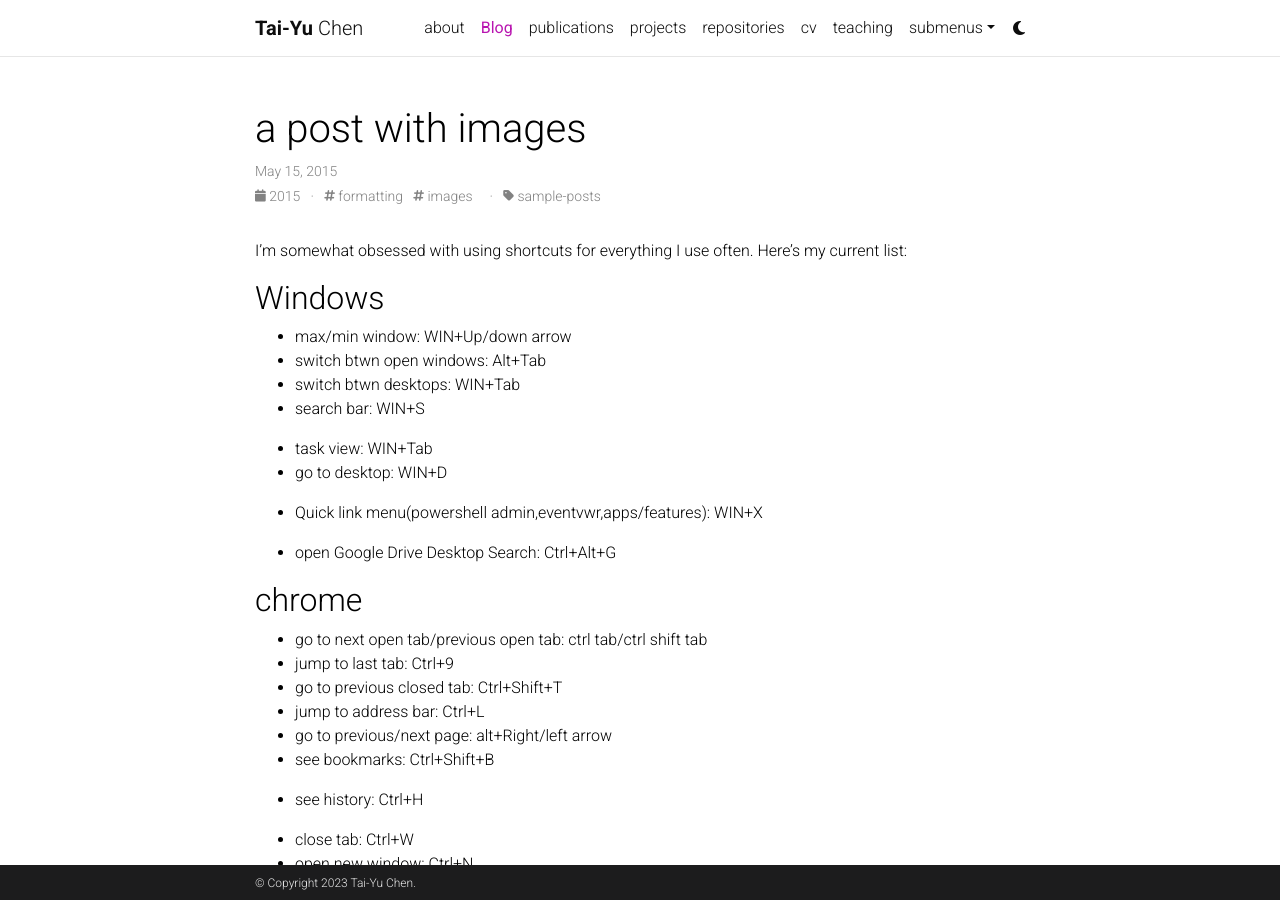
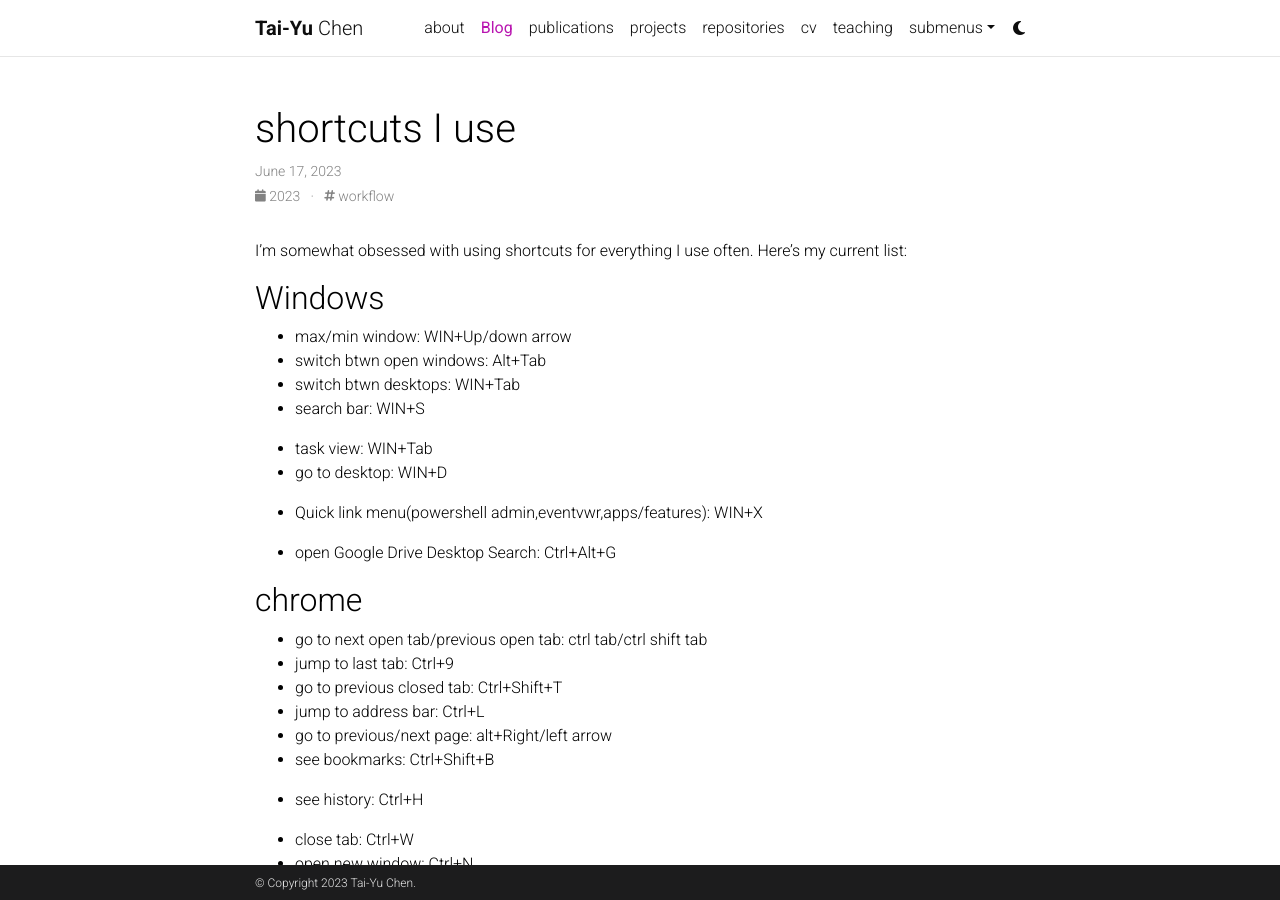
Before and after one commit to utahorange/utahorange.github.io, a Jekyll site: the page built from _posts/2023-6-17-shortcuts.md, in a window 1280 px wide and 900 px high. Built offline with Jekyll 4.4.1, drawn with Linux system fonts in a browser that asks for light colours; comment, search, counter and statistics services are not loaded; a style sheet for code colours, icons or effects is not loaded.

Commit message:
more changes for now

```diff
--- a/_config.yml
+++ b/_config.yml
@@ -8,7 +8,7 @@ middle_name:
 last_name: Chen
 email:
 description: > # the ">" symbol means to ignore newlines until "footer_text:"
-  A simple, whitespace theme for academics. Based on [*folio](https://github.com/bogoli/-folio) design.
+  Tai-Yu Chen's website
 footer_text: >
 keywords:
 
@@ -42,7 +42,7 @@ repo_trophies:
 # will use title and url fields
 # Take a look to https://github.com/jekyll/jekyll-feed for more customization
 
-rss_icon: true
+rss_icon: false
 
 # -----------------------------------------------------------------------------
 # Layout
@@ -121,7 +121,7 @@ bing_site_verification:  # out your bing-site-verification ID (Bing Webmaster)
 
 blog_name: Tai-Yu Chen # blog_name will be displayed in your blog page
 blog_nav_title: Blog # your blog must have a title for it to be displayed in the nav bar
-blog_description: fun times
+blog_description: stuff I've written
 permalink: /blog/:year/:title/
 
 # Pagination
--- a/_posts/2023-6-17-shortcuts.md
+++ b/_posts/2023-6-17-shortcuts.md
@@ -1,11 +1,11 @@
 ---
 layout: post
-title:  a post with images
-date: 2015-05-15 21:01:00
-description: this is what included images could look like
-tags: formatting images
-categories: sample-posts
-thumbnail: assets/img/9.jpg
+title:  shortcuts I use
+date: 2023-6-17 14:19:00
+description: list of shortcuts I like
+tags: workflow
+categories:
+thumbnail:
 ---
 
 I'm somewhat obsessed with using shortcuts for everything I use often. Here's my current list:
```
